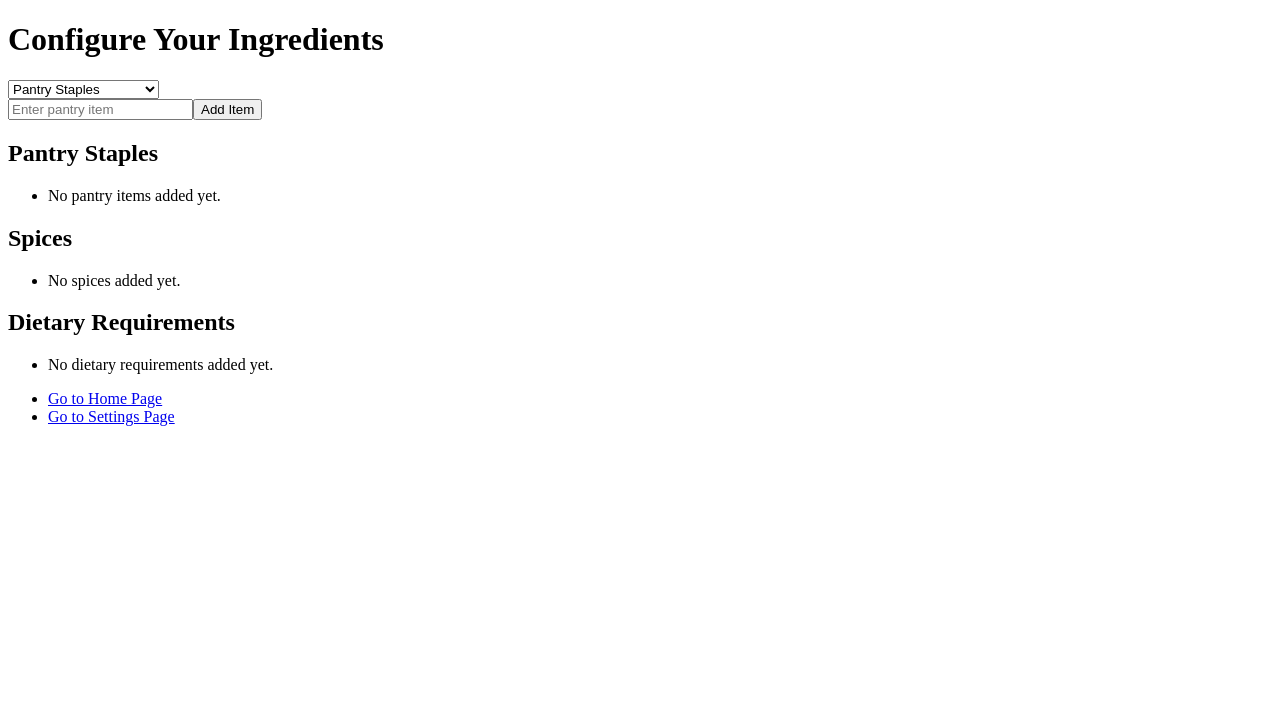
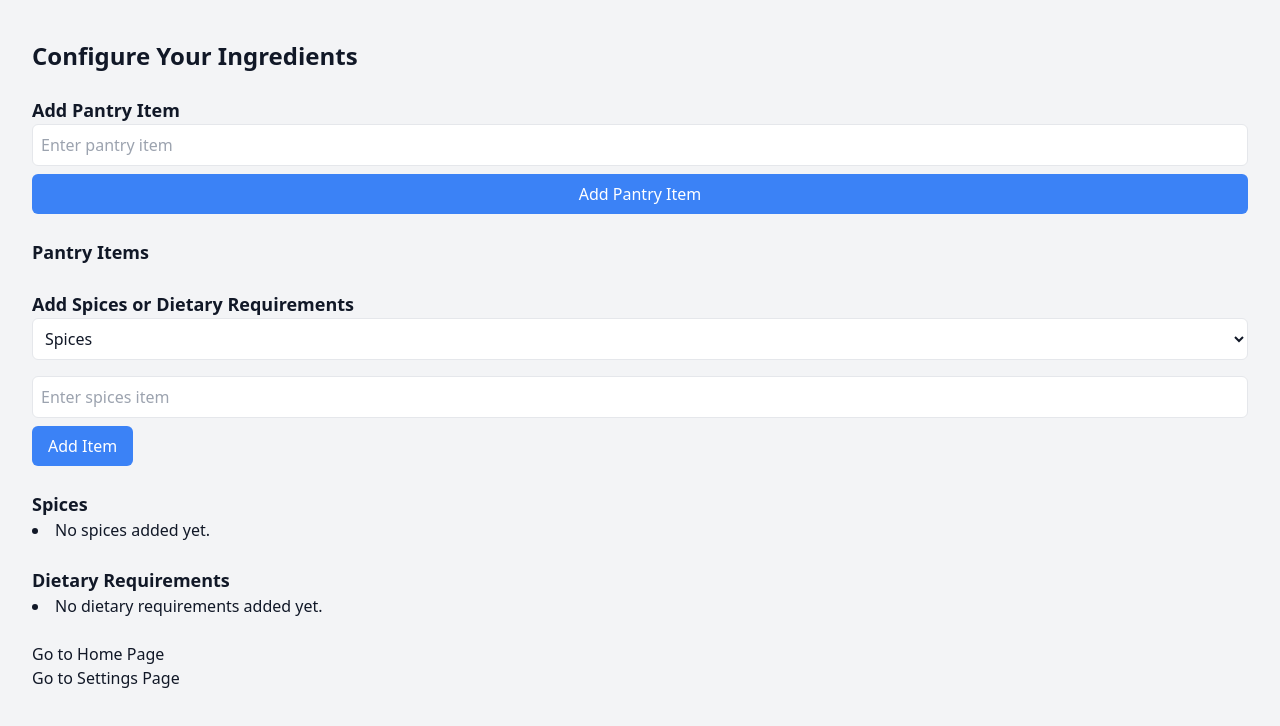
Before and after one commit to Moliver42j/recipe-generator-fe, a Next.js app: page /configuration in a window 1280 px wide. Shown: the top 726 px of the page. Built offline with nearby package versions, Linux system fonts and the light colour scheme.

Commit message:
check boxes

```diff
--- a/app/configuration/page.tsx
+++ b/app/configuration/page.tsx
@@ -1,40 +1,99 @@
 "use client"; // Ensure this is a client component
 
-import { useState, useEffect } from 'react';
+import { useState } from 'react';
 import Link from 'next/link';
 import { useConfig } from '../configContext'; // Import the context
 
 export default function Configuration() {
   const { pantryItems, setPantryItems, spices, setSpices, dietaryRequirements, setDietaryRequirements } = useConfig();
+
+  // State to handle adding custom pantry items
+  const [pantryInput, setPantryInput] = useState('');
+
+  // Handle checkbox toggle for pantry items
+  const handleCheckboxChange = (item: string) => {
+    if (pantryItems.includes(item)) {
+      setPantryItems(pantryItems.filter(pantryItem => pantryItem !== item)); // Remove if unchecked
+    } else {
+      setPantryItems([...pantryItems, item]); // Add if checked
+    }
+  };
+
+  // Handle adding custom pantry item
+  const handleAddPantryItem = () => {
+    if (pantryInput.trim() === '') return;
+    if (!pantryItems.includes(pantryInput)) {
+      setPantryItems([...pantryItems, pantryInput]);
+    }
+    setPantryInput(''); // Clear input after adding
+  };
+
   const [input, setInput] = useState('');
-  const [category, setCategory] = useState('pantry');
+  const [category, setCategory] = useState('spices');
 
-  // Handle adding items to the correct category
+  // Handle adding spices and dietary requirements
   const handleAddItem = () => {
     if (input.trim() === '') return;
 
-    if (category === 'pantry') {
-      setPantryItems([...pantryItems, input]); // Add to pantry items in the context
-    } else if (category === 'spices') {
-      setSpices([...spices, input]); // Add to spices in the context
+    if (category === 'spices') {
+      setSpices([...spices, input]);
     } else if (category === 'diet') {
-      setDietaryRequirements([...dietaryRequirements, input]); // Add to dietary requirements in the context
+      setDietaryRequirements([...dietaryRequirements, input]);
     }
 
-    setInput(''); // Clear input field
+    setInput('');
   };
 
   return (
     <div className="container mx-auto p-4">
       <h1 className="text-2xl font-bold mb-4">Configure Your Ingredients</h1>
 
+      {/* Add Custom Pantry Item */}
+      <div className="mt-6">
+        <h2 className="text-lg font-bold">Add Pantry Item</h2>
+        <input
+          type="text"
+          value={pantryInput}
+          onChange={(e) => setPantryInput(e.target.value)}
+          placeholder="Enter pantry item"
+          className="border p-2 rounded-md w-full mb-2 bg-white dark:bg-gray-800 text-gray-900 dark:text-gray-100"
+        />
+        <button
+          onClick={handleAddPantryItem}
+          className="bg-blue-500 text-white px-4 py-2 rounded-md w-full"
+        >
+          Add Pantry Item
+        </button>
+      </div>
+
+      {/* Pantry Staples with Checkboxes */}
+      <div className="mt-6">
+        <h2 className="text-lg font-bold">Pantry Items</h2>
+        <div className="grid grid-cols-2 gap-4">
+          {pantryItems.map((item, index) => (
+            <label key={index} className="flex items-center space-x-3">
+              <input
+                type="checkbox"
+                checked={pantryItems.includes(item)}
+                onChange={() => handleCheckboxChange(item)}
+                className="form-checkbox h-5 w-5 text-blue-600"
+              />
+              <span>{item}</span>
+            </label>
+          ))}
+        </div>
+      </div>
+
+      {/* Spices and Dietary Requirements */}
+      <div className="mt-6">
+        <h2 className="text-lg font-bold">Add Spices or Dietary Requirements</h2>
+
         <div className="mb-4">
           <select
             value={category}
             onChange={(e) => setCategory(e.target.value)}
-          className="border p-2 rounded-md w-full"
+            className="border p-2 rounded-md w-full bg-white dark:bg-gray-800 text-gray-900 dark:text-gray-100"
           >
-          <option value="pantry">Pantry Staples</option>
             <option value="spices">Spices</option>
             <option value="diet">Dietary Requirements</option>
           </select>
@@ -45,7 +104,7 @@ export default function Configuration() {
           value={input}
           onChange={(e) => setInput(e.target.value)}
           placeholder={`Enter ${category} item`}
-        className="border p-2 rounded-md w-full mb-2"
+          className="border p-2 rounded-md w-full mb-2 bg-white dark:bg-gray-800 text-gray-900 dark:text-gray-100"
         />
 
         <button
@@ -54,44 +113,26 @@ export default function Configuration() {
         >
           Add Item
         </button>
-
-      {/* Pantry Staples */}
-      <div className="mt-6">
-        <h2 className="text-lg font-bold">Pantry Staples</h2>
-        <ul className="list-disc list-inside">
-          {pantryItems.length > 0 ? (
-            pantryItems.map((item, index) => (
-              <li key={index}>{item}</li>
-            ))
-          ) : (
-            <li>No pantry items added yet.</li>
-          )}
-        </ul>
       </div>
 
-      {/* Spices */}
+      {/* Display Spices and Dietary Requirements */}
       <div className="mt-6">
         <h2 className="text-lg font-bold">Spices</h2>
         <ul className="list-disc list-inside">
-          {spices.length > 0 ? (
-            spices.map((item, index) => (
+          {spices.length > 0 ? spices.map((item, index) => (
             <li key={index}>{item}</li>
-            ))
-          ) : (
+          )) : (
             <li>No spices added yet.</li>
           )}
         </ul>
       </div>
 
-      {/* Dietary Requirements */}
       <div className="mt-6">
         <h2 className="text-lg font-bold">Dietary Requirements</h2>
         <ul className="list-disc list-inside">
-          {dietaryRequirements.length > 0 ? (
-            dietaryRequirements.map((item, index) => (
+          {dietaryRequirements.length > 0 ? dietaryRequirements.map((item, index) => (
             <li key={index}>{item}</li>
-            ))
-          ) : (
+          )) : (
             <li>No dietary requirements added yet.</li>
           )}
         </ul>
--- /dev/null
+++ b/app/homeContext.tsx
@@ -0,0 +1,32 @@
+// homeContext.tsx
+"use client"; // Ensure this is a client component
+
+import { createContext, useState, ReactNode, useContext } from 'react';
+
+// Define the type for the HomeContext data
+interface HomeContextType {
+  ingredients: string[];
+  setIngredients: React.Dispatch<React.SetStateAction<string[]>>;
+}
+
+// Create the HomeContext with the correct type
+const HomeContext = createContext<HomeContextType | null>(null);
+
+export const HomeProvider = ({ children }: { children: ReactNode }) => {
+  const [ingredients, setIngredients] = useState<string[]>([]);
+
+  return (
+    <HomeContext.Provider value={{ ingredients, setIngredients }}>
+      {children}
+    </HomeContext.Provider>
+  );
+};
+
+// Hook to use the HomeContext in any component
+export const useHome = () => {
+  const context = useContext(HomeContext);
+  if (!context) {
+    throw new Error("useHome must be used within a HomeProvider");
+  }
+  return context;
+};
--- a/app/layout.tsx
+++ b/app/layout.tsx
@@ -1,15 +1,21 @@
-"use client"; // Add this to make sure it's a client component
+"use client";
 
+import { ConfigProvider } from './configContext'; // Adjust path as needed
 import { ReactNode } from 'react';
-import { ConfigProvider } from './configContext'; // Import your context provider
+import './globals.css'; // Ensure global styles are applied
+import { HomeProvider } from './homeContext';
 
 export default function RootLayout({ children }: { children: ReactNode }) {
   return (
     <html lang="en">
-      <body>
-        <ConfigProvider>
-          {children}
-        </ConfigProvider>
+      <body className="min-h-screen bg-gray-100 dark:bg-gray-900 text-gray-900 dark:text-gray-100 font-sans">
+        <HomeProvider>
+          <ConfigProvider>
+            <main className="container mx-auto px-4 py-6">
+              {children}
+            </main>
+          </ConfigProvider>
+        </HomeProvider>
       </body>
     </html>
   );
--- a/app/page.tsx
+++ b/app/page.tsx
@@ -2,12 +2,12 @@
 
 import { useState } from 'react';
 import Link from 'next/link';
+import { useHome } from './homeContext'; // Import the home context
+import { useConfig } from './configContext'; // Import the context
 
 export default function Home() {
-  const [ingredients, setIngredients] = useState<string[]>([]);
-  const [pantryItems, setPantryItems] = useState<string[]>([]);
-  const [spices, setSpices] = useState<string[]>([]);
-  const [dietaryRestrictions, setDietaryRestrictions] = useState<string[]>([]);
+  const { ingredients, setIngredients } = useHome();
+  const { pantryItems, setPantryItems, spices, setSpices, dietaryRequirements, setDietaryRequirements } = useConfig();
   const [input, setInput] = useState('');
   const [loading, setLoading] = useState(false); // State for handling loading
   const [recipe, setRecipe] = useState<string | null>(null); // State for storing API response
@@ -26,7 +26,7 @@ export default function Home() {
     const payload = {
       ingredients: [...ingredients, ...pantryItems], // Combine fresh and pantry ingredients
       spices: spices,
-      dietaryRestrictions: dietaryRestrictions,
+      dietaryRestrictions: dietaryRequirements,
     };
 
      // Log the payload to the console
```
Lines whose indentation alone changed are shown as unchanged.
